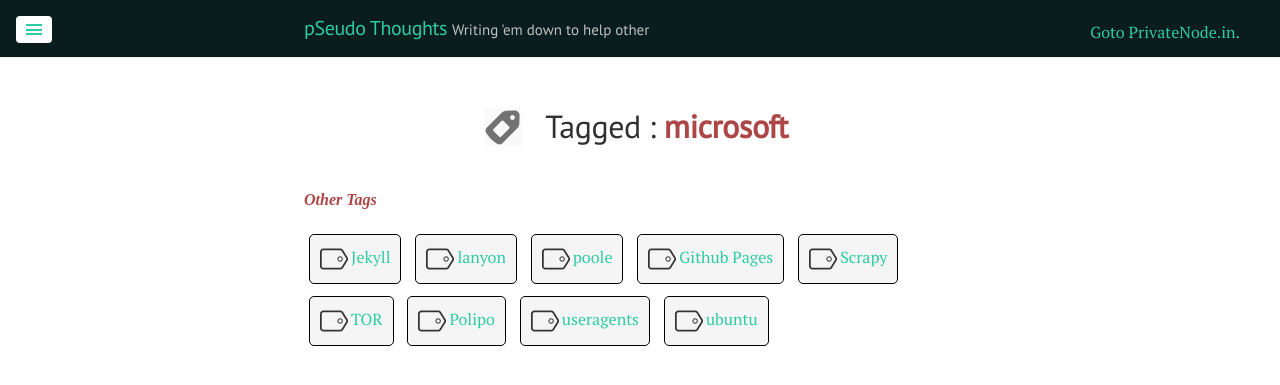
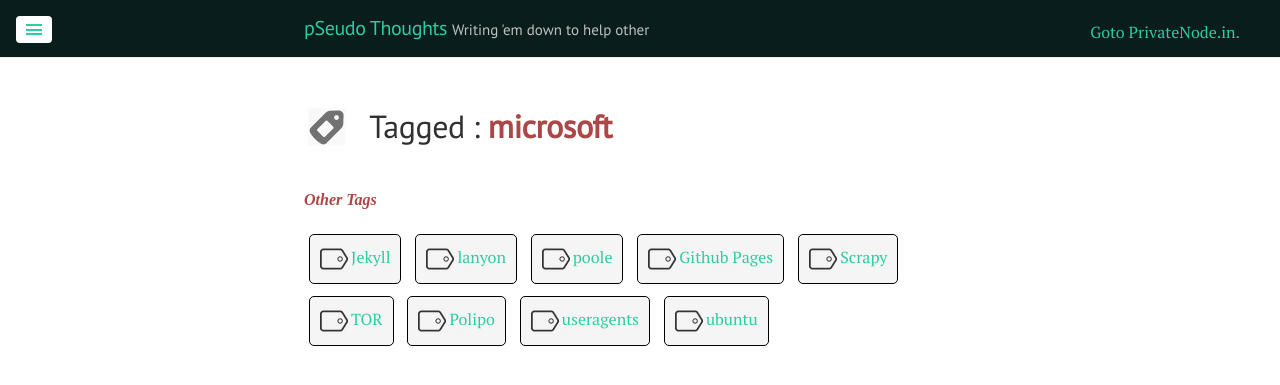
Before and after one commit to DharmeshPandav/dharmeshpandav.github.io, a Jekyll site: the page built from tags/microsoft/index.html, in a window 1280 px wide. Shown: the top 385 px of the page. Built offline with Jekyll 4.4.1, drawn with Linux system fonts in a browser that asks for light colours; nearby versions of some CDN libraries; Markdown is read by kramdown in place of the engine named in the settings.

Commit message:
changing theme

```diff
--- a/public/css/custom.css
+++ b/public/css/custom.css
@@ -98,7 +98,7 @@
 {
     margin-left: auto;
     margin-right: auto;
-    width: 320px;
+    width: 42rem;
     margin-bottom: 2rem;
 }
 
```
